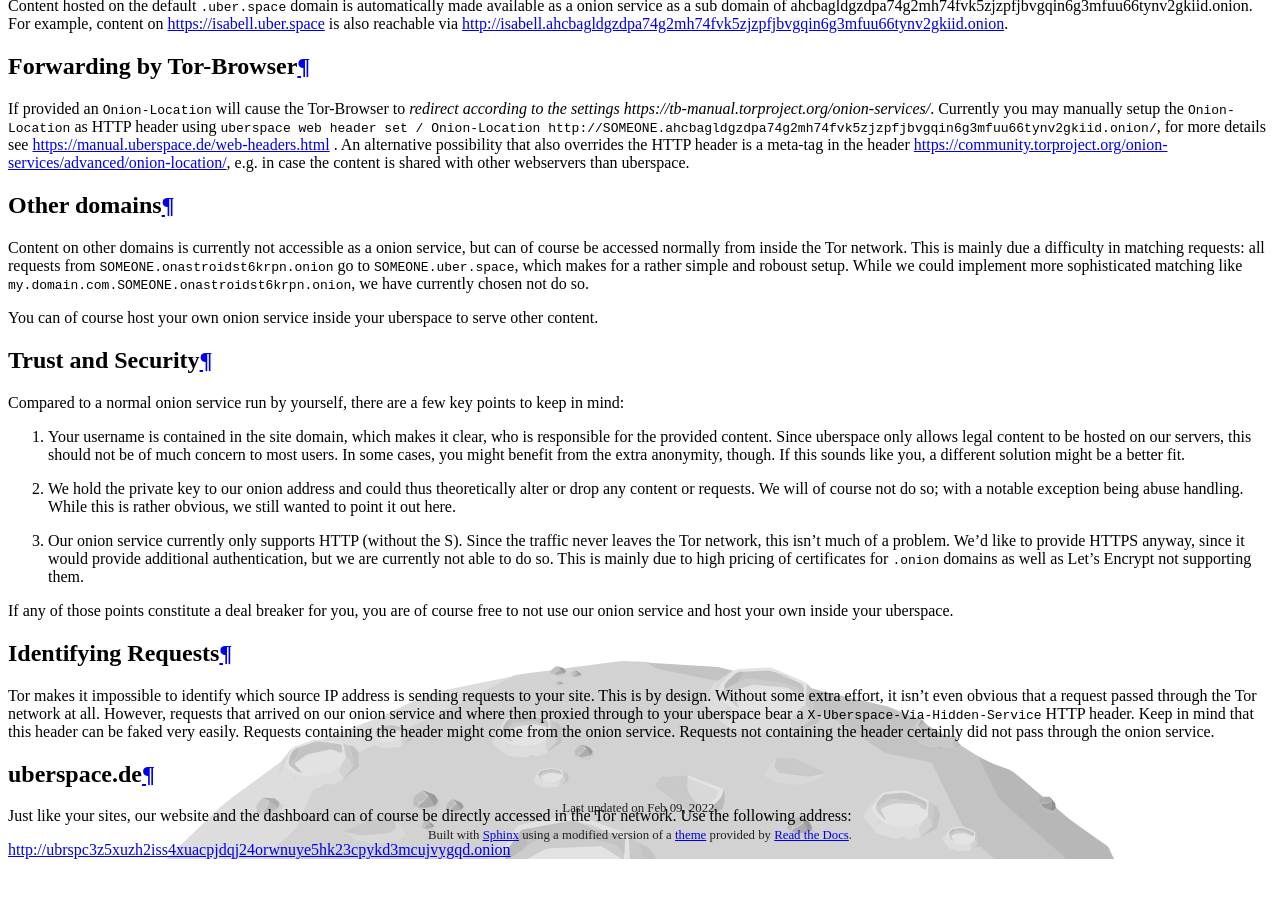
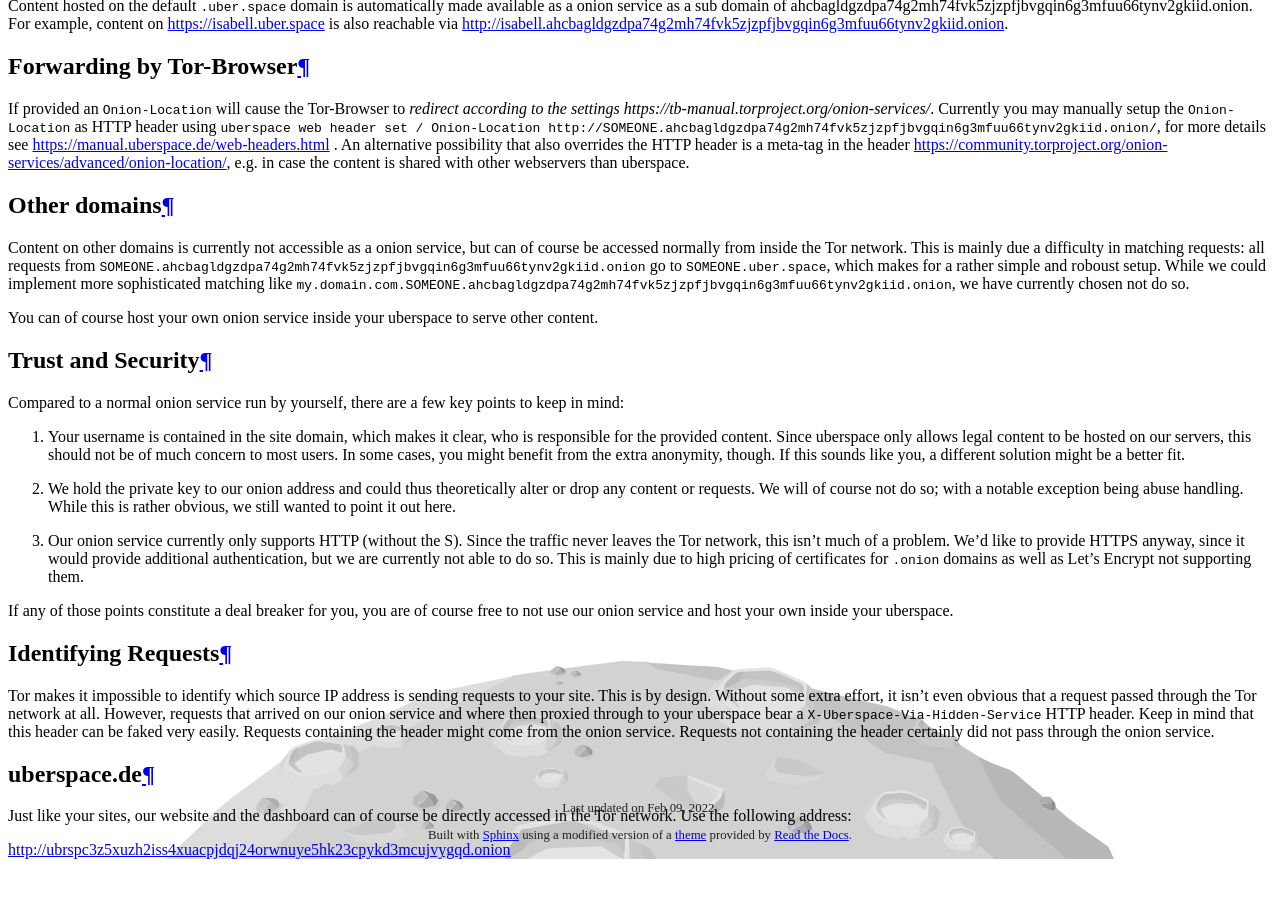
Before and after one commit to Uberspace/manual, a Sphinx documentation site: the page built from source/web-tor.rst, in a window 1280 px wide and 900 px high, scrolled down 2137 px. Built offline with Sphinx 7.4.7 and the Read the Docs theme 2.0.0, drawn with Linux system fonts in a browser that asks for light colours.

Commit message:
Replace all v2 .onion adresses with v3

```diff
--- a/source/web-tor.rst
+++ b/source/web-tor.rst
@@ -35,9 +35,9 @@
 Content on other domains is currently not accessible as a onion service, but
 can of course be accessed normally from inside the Tor network. This is mainly
 due a difficulty in matching requests: all requests from
-``SOMEONE.onastroidst6krpn.onion`` go to ``SOMEONE.uber.space``, which makes
+``SOMEONE.ahcbagldgzdpa74g2mh74fvk5zjzpfjbvgqin6g3mfuu66tynv2gkiid.onion`` go to ``SOMEONE.uber.space``, which makes
 for a rather simple and roboust setup. While we could implement more
-sophisticated matching like ``my.domain.com.SOMEONE.onastroidst6krpn.onion``, we
+sophisticated matching like ``my.domain.com.SOMEONE.ahcbagldgzdpa74g2mh74fvk5zjzpfjbvgqin6g3mfuu66tynv2gkiid.onion``, we
 have currently chosen not do so.
 
 You can of course host your own onion service inside your uberspace to serve
```
